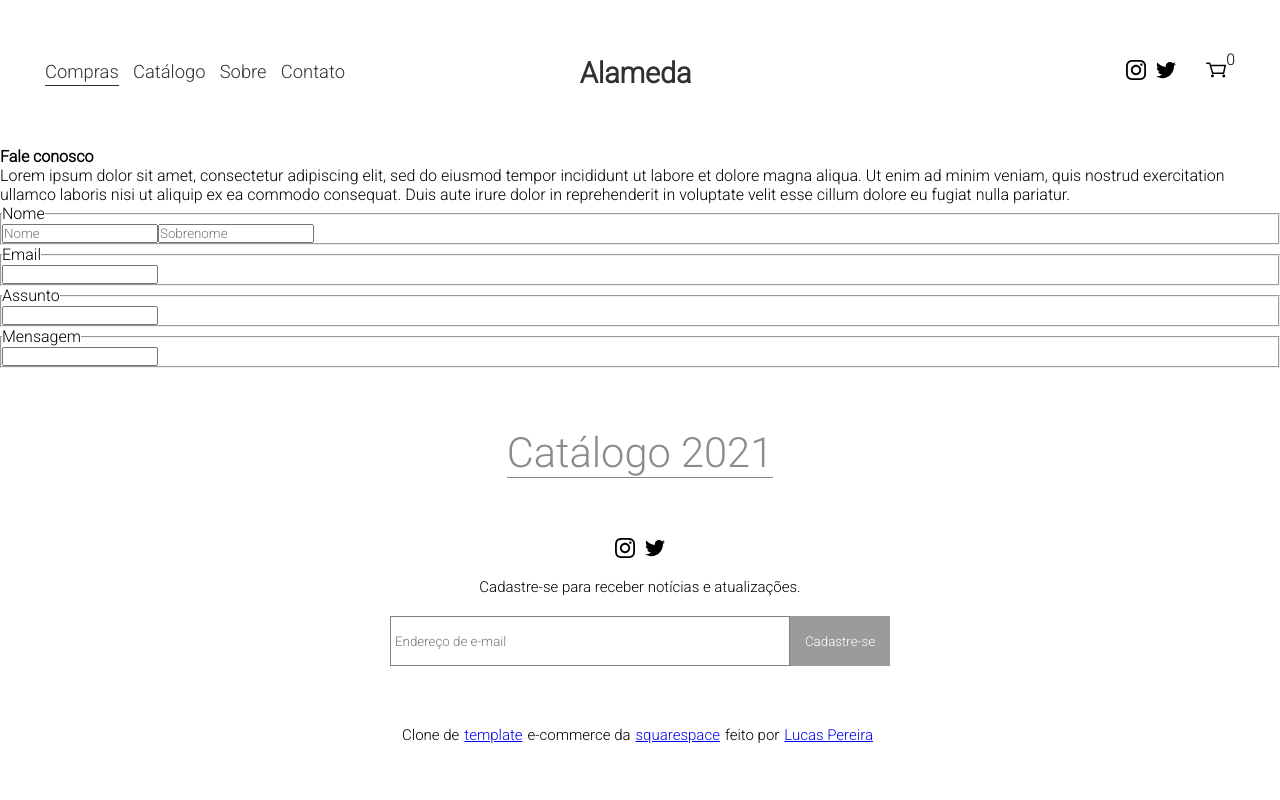
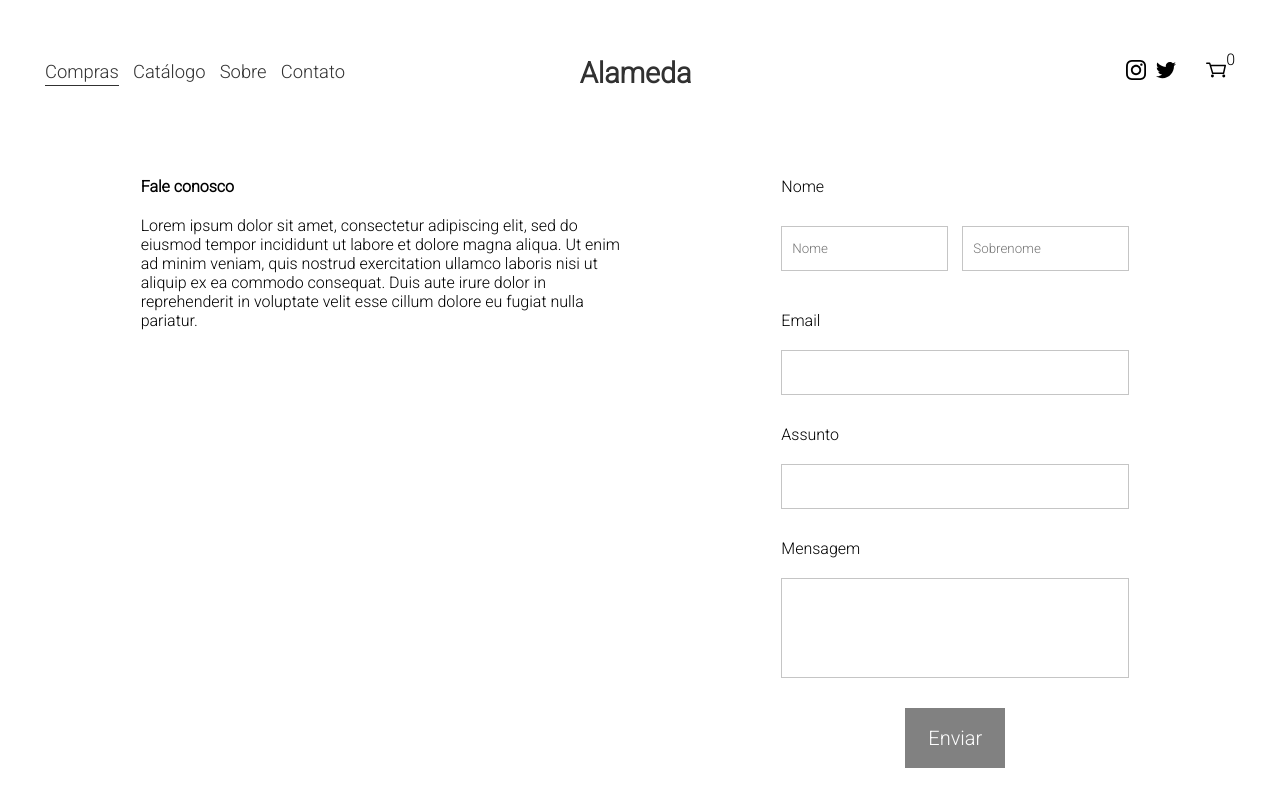
Before and after one commit to Lucaslpa/Sculture, a React (Create React App) app: page /Contato in a window 1280 px wide. Built offline with nearby package versions, Linux system fonts and the light colour scheme.

Commit message:
add Contato component

```diff
--- a/src/App.css
+++ b/src/App.css
@@ -534,5 +534,123 @@ body, html {
     max-width: 600px;
   }
 }
+#Contato {
+  display: flex;
+  flex-direction: column;
+  align-items: center;
+  width: 100%;
+}
+#Contato * {
+  margin: 10px 0;
+}
+
+#Contato-texts {
+  display: flex;
+  flex-direction: column;
+  padding: 10px;
+  max-width: 500px;
+}
+#Contato-texts * {
+  margin: 5px 0;
+}
+#Contato-texts * h4 {
+  font-size: calc(1em + 1vw);
+}
+
+#Contato-Form {
+  display: flex;
+  flex-direction: column;
+  align-items: center;
+}
+
+#Contato-form-name {
+  display: flex;
+  width: 100%;
+  padding: 0 20px;
+  flex-direction: column;
+}
+#Contato-form-name div {
+  display: flex;
+  justify-content: space-between;
+}
+#Contato-form-name input {
+  width: 48%;
+  height: 45px;
+  padding: 10px;
+  outline: none;
+  border: solid 1px #c5c5c5;
+}
+
+#Contato-form-email {
+  display: flex;
+  justify-content: center;
+  border: none;
+  width: 100%;
+  padding: 0 20px;
+}
+#Contato-form-email input {
+  width: 100%;
+  height: 45px;
+  padding: 10px;
+  outline: none;
+  border: solid 1px #c5c5c5;
+}
+
+#Contato-form-subject {
+  display: flex;
+  justify-content: center;
+  border: none;
+  width: 100%;
+  padding: 0 20px;
+}
+#Contato-form-subject input {
+  width: 100%;
+  height: 45px;
+  padding: 10px;
+  outline: none;
+  border: solid 1px #c5c5c5;
+}
+
+#Contato-form-message {
+  display: flex;
+  justify-content: center;
+  border: none;
+  width: 100%;
+  padding: 0 20px;
+}
+#Contato-form-message textarea {
+  width: 100%;
+  height: 100px;
+  padding: 10px;
+  outline: none;
+  border: solid 1px #c5c5c5;
+  resize: none;
+}
+
+#Contato button {
+  height: 60px;
+  width: 100px;
+  border: none;
+  color: #fdfdfd;
+  background-color: #818181;
+  font-size: 20px;
+  cursor: pointer;
+}
+#Contato button:hover {
+  background-color: #9b9b9b;
+}
+
+@media screen and (min-width: 900px) {
+  #Contato {
+    display: flex;
+    flex-direction: row;
+    align-items: flex-start;
+    justify-content: space-evenly;
+    width: 100%;
+  }
+  #Contato * {
+    margin: 10px 0;
+  }
+}
 
 /*# sourceMappingURL=App.css.map */
--- a/src/pages/contato/Contato.js
+++ b/src/pages/contato/Contato.js
@@ -1,32 +1,45 @@
-
+import {useEffect} from 'react'
 
 
 
 export const Contato =  () => {
+
+
+
+    useEffect(() => {
+        const catalogo = document.getElementById('Catálogo-link')
+        const media = document.getElementById('Footer-Media')
+        media.style.marginTop = '70px'
+        catalogo.style.display = 'none'
+
+     }, [])
     return (
         <main id='Contato' >
-            <div >
+            <div id='Contato-texts'>
                    <h4>Fale conosco</h4>
                    <p> Lorem ipsum dolor sit amet, consectetur adipiscing elit, sed do eiusmod tempor incididunt ut labore et dolore magna aliqua. Ut enim ad minim veniam, quis nostrud exercitation ullamco laboris nisi ut aliquip ex ea commodo consequat. Duis aute irure dolor in reprehenderit in voluptate velit esse cillum dolore eu fugiat nulla pariatur.</p>
             </div>
-             <form>
-                <fieldset>
+             <form id='Contato-Form' >
+                <div id='Contato-form-name'>
                     <legend>Nome</legend>
-                    <input placeholder='Nome' type='email'/>
+                   <div>
+                   <input placeholder='Nome' type='email'/>
                     <input placeholder='Sobrenome' type='email'/>
+                   </div>
+                </div>
+                <fieldset id='Contato-form-email' >
+                    <legend>Email</legend>
+                    <input type='email' ></input>
                 </fieldset>
-                <fieldset>
-                    <legend>Email</legend>
-                    <input type='emaiol' ></input>
-                </fieldset>
-                <fieldset>
+                <fieldset id='Contato-form-subject' >
                     <legend>Assunto</legend>
                     <input type='text'></input>
                 </fieldset>
-                <fieldset>
+                <fieldset id='Contato-form-message' >
                     <legend>Mensagem</legend>
-                    <input type='text' ></input>
+                    <textarea type='text' ></textarea>
                 </fieldset>
+                <button>Enviar</button>
              </form>
         </main>
     )
--- a/src/style/contato.scss
+++ b/src/style/contato.scss
@@ -0,0 +1,125 @@
+#Contato {
+    display: flex;
+    flex-direction: column;
+    align-items: center;
+    width: 100%;
+    & *{
+        margin: 10px 0 ;
+    }
+}
+
+
+#Contato-texts {
+    display: flex;
+    flex-direction: column;
+    padding: 10px;
+    max-width: 500px;
+    & * {
+         margin: 5px 0;
+    }
+    * h4 {
+        font-size: calc(1em + 1vw);
+    }
+}
+
+#Contato-Form {
+     display: flex;
+     flex-direction: column;
+       align-items: center;
+    }
+
+#Contato-form-name {
+     display: flex;
+     width: 100%;
+     padding: 0 20px;
+     flex-direction: column;
+     & div {
+         display: flex;
+         justify-content: space-between;
+
+     }
+     & input{
+          width: 48%;
+          height: 45px;
+          padding: 10px;
+          outline: none;
+          border: solid 1px rgb(197, 197, 197);
+     }
+}
+
+#Contato-form-email {
+    display: flex;
+    justify-content: center;
+    border: none;
+    width: 100%;
+    padding: 0 20px;
+
+    & input{
+          width: 100%;
+          height: 45px;
+          padding: 10px;
+          outline: none;
+          border: solid 1px rgb(197, 197, 197);
+   }
+}
+
+#Contato-form-subject {
+    display: flex;
+    justify-content: center;
+    border: none;
+    width: 100%;
+    padding: 0 20px;
+
+    & input{
+          width: 100%;
+          height: 45px;
+          padding: 10px;
+          outline: none;
+          border: solid 1px rgb(197, 197, 197);
+   }
+}
+
+#Contato-form-message {
+    display: flex;
+    justify-content: center;
+    border: none;
+    width: 100%;
+    padding: 0 20px;
+
+    & textarea {
+          width: 100%;
+          height: 100px;
+          padding: 10px;
+          outline: none;
+          border: solid 1px rgb(197, 197, 197);
+          resize: none;
+   }
+}
+
+#Contato button {
+    height: 60px;
+    width: 100px;
+    border: none;
+    color:rgb(253, 253, 253);
+    background-color: rgb(129, 129, 129);
+    font-size: 20px;
+    cursor: pointer;
+    &:hover{
+         background-color:rgb(155, 155, 155) ;
+    }
+}
+
+
+
+@media screen and (min-width: 900px) {
+    #Contato {
+        display: flex;
+        flex-direction: row;
+        align-items: flex-start;
+        justify-content: space-evenly;
+        width: 100%;
+        & *{
+            margin: 10px 0 ;
+        }
+    }
+}
```
Also changed, not shown: 1 other file (tests, documents, lock files or other folders).
